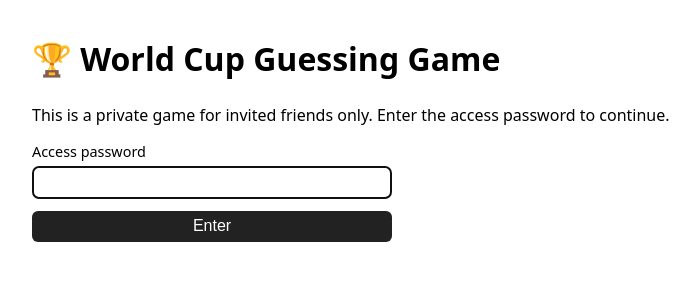
After one commit to maeganeezie12/world_cup, a Flask app: page /enter in a window 1280 px wide. The commit adds this page. Shown: the top 300 px of the page, without its empty margins (174-874 px from the left). Run offline with Flask 3, Linux system fonts and the light colour scheme.

Commit message:
Rename to World Cup Guessing Game and add private site access gate
Whole site now sits behind a shared SITE_PASSWORD (default 0000) so it's
invite-only rather than publicly reachable, addressing gambling-exposure
concerns. Renamed branding from Bet League throughout.

```diff
--- a/app.py
+++ b/app.py
@@ -11,6 +11,7 @@ DB_PATH = os.path.join(BASE_DIR, "bet_league.db")
 app = Flask(__name__)
 app.secret_key = os.environ.get("SECRET_KEY", "dev-secret-change-me")
 ADMIN_PASSWORD = os.environ.get("ADMIN_PASSWORD", "changeme")
+SITE_PASSWORD = os.environ.get("SITE_PASSWORD", "0000")
 
 PICK_LOCK_BUFFER = timedelta(hours=1)
 
@@ -149,6 +150,26 @@ def inject_globals():
 
 
 app.jinja_env.globals["team_flag"] = team_flag
+
+
+@app.before_request
+def require_site_password():
+    if request.endpoint in ("enter_site", "static", None):
+        return
+    if not session.get("site_unlocked"):
+        return redirect(url_for("enter_site"))
+
+
+@app.route("/enter", methods=["GET", "POST"])
+def enter_site():
+    if request.method == "POST":
+        password = request.form.get("password", "")
+        if password == SITE_PASSWORD:
+            session["site_unlocked"] = True
+            return redirect(url_for("leaderboard"))
+        flash("Wrong password.")
+        return redirect(url_for("enter_site"))
+    return render_template("enter.html")
 
 
 def compute_player_stats(db, player_id):
--- a/templates/base.html
+++ b/templates/base.html
@@ -3,12 +3,12 @@
 <head>
   <meta charset="utf-8">
   <meta name="viewport" content="width=device-width, initial-scale=1">
-  <title>{% block title %}World Cup Bet League{% endblock %}</title>
+  <title>{% block title %}World Cup Guessing Game{% endblock %}</title>
   <link rel="stylesheet" href="{{ url_for('static', filename='style.css') }}">
 </head>
 <body>
   <header class="nav">
-    <a class="brand" href="{{ url_for('leaderboard') }}">🏆 World Cup Bet League</a>
+    <a class="brand" href="{{ url_for('leaderboard') }}">🏆 World Cup Guessing Game</a>
     <nav>
       <a href="{{ url_for('leaderboard') }}">Scoreboard</a>
       {% if current_player %}
--- /dev/null
+++ b/templates/enter.html
@@ -0,0 +1,31 @@
+<!doctype html>
+<html lang="en">
+<head>
+  <meta charset="utf-8">
+  <meta name="viewport" content="width=device-width, initial-scale=1">
+  <title>World Cup Guessing Game</title>
+  <link rel="stylesheet" href="{{ url_for('static', filename='style.css') }}">
+</head>
+<body>
+  <main class="container">
+    {% with messages = get_flashed_messages() %}
+      {% if messages %}
+        <ul class="flashes">
+          {% for message in messages %}
+            <li>{{ message }}</li>
+          {% endfor %}
+        </ul>
+      {% endif %}
+    {% endwith %}
+
+    <h1>🏆 World Cup Guessing Game</h1>
+    <p>This is a private game for invited friends only. Enter the access password to continue.</p>
+    <form method="post" class="card">
+      <label>Access password
+        <input type="password" name="password" required autofocus>
+      </label>
+      <button type="submit">Enter</button>
+    </form>
+  </main>
+</body>
+</html>
```
Also changed, not shown: PRD.md (+28 -21 lines).
